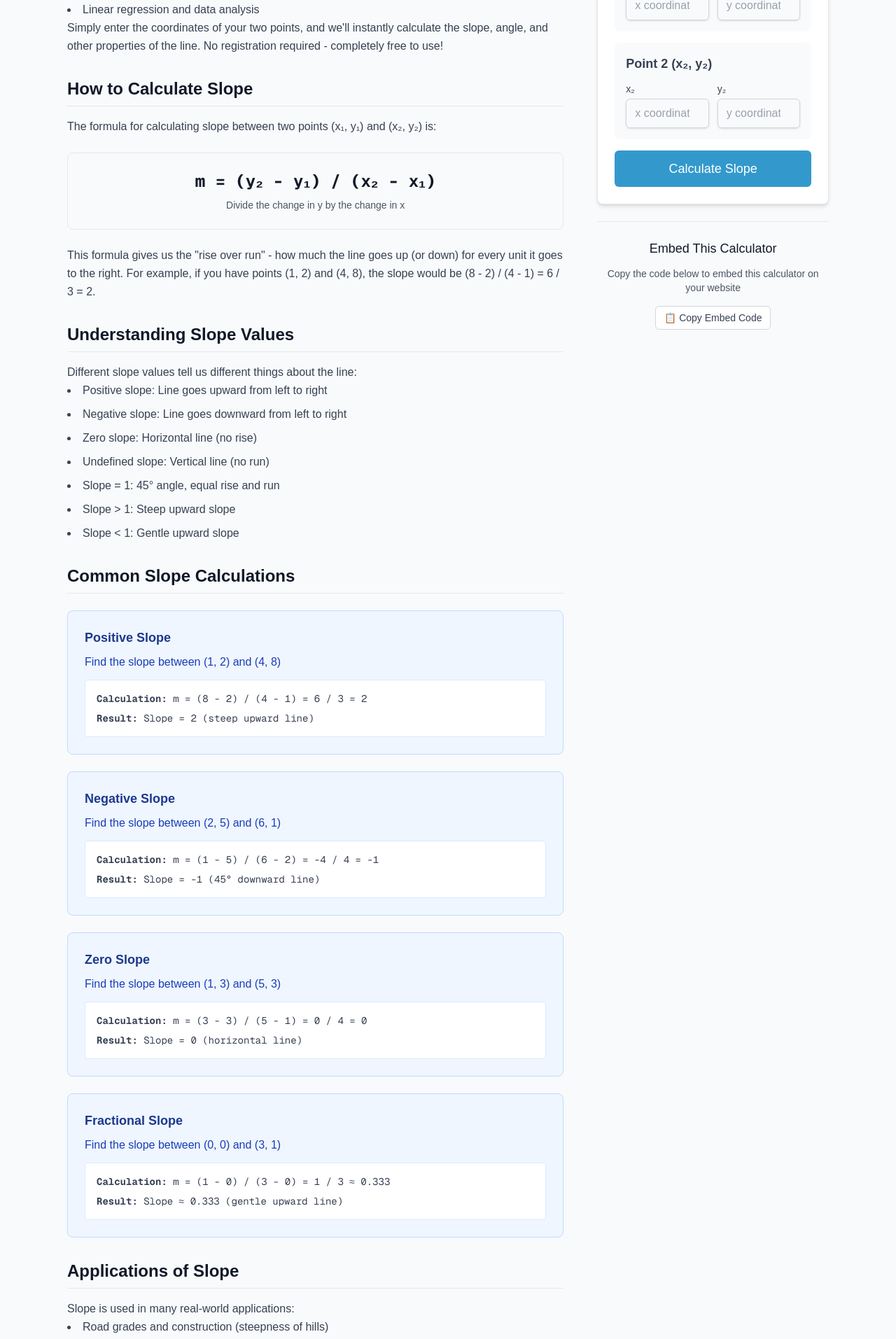
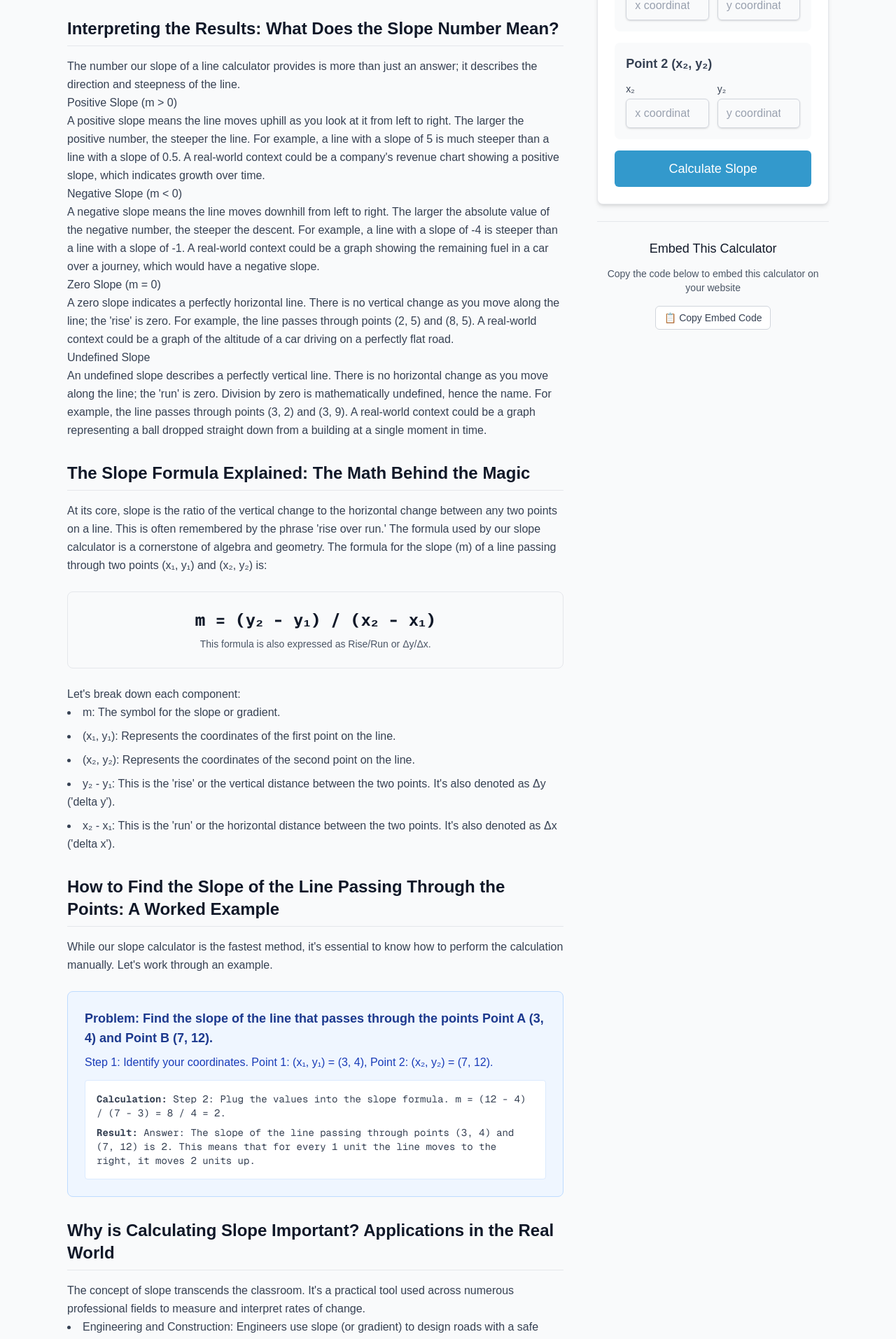
Before and after one commit to heyumarkhan/getcalculation.com, a Next.js app: page /slope in a window 1280 px wide. Shown: the part 660-2573 px from the top of the page at 70% size. Built offline with nearby package versions, Linux system fonts and the light colour scheme.

Commit message:
added seo content

```diff
--- a/app/(calculators)/slope/page.tsx
+++ b/app/(calculators)/slope/page.tsx
@@ -1,6 +1,6 @@
 import SlopeCalculator from '../../_components/calculators/SlopeCalculator';
 import CalculatorPageTemplate from '../../_components/layouts/CalculatorPageTemplate';
-import { SEOSection, SEOList, SEOFormula, SEOExample } from '../../_components/ui/SEOContent';
+import { SEOSection, SEOList, SEOFormula, SEOExample, SEOFAQ } from '../../_components/ui/SEOContent';
 
 export default function SlopePage() {
   return (
@@ -10,124 +10,116 @@ export default function SlopePage() {
       calculator={<SlopeCalculator />}
       slug="slope"
     >
-      <SEOSection title="What is Slope?">
+      <SEOSection title="How to Use Our Slope Calculator">
         <p>
-          Slope (also called gradient) measures how steep a line is. It represents the ratio of vertical change
-          to horizontal change between two points on a line. The slope tells us how much the line rises or falls
-          for every unit it moves horizontally. This calculator works for:
+          Getting your answer is straightforward. You just need the coordinates of two distinct points on the line.
         </p>
         <SEOList items={[
-          "Any two points on a coordinate plane",
-          "Algebra homework and assignments",
-          "Geometry and graphing problems",
-          "Engineering and physics calculations",
-          "Linear regression and data analysis"
+          "Enter Point 1: Input the coordinates for your first point into the (x₁, y₁) fields.",
+          "Enter Point 2: Input the coordinates for your second point into the (x₂, y₂) fields.",
+          "Calculate: Click the 'Calculate' button.",
+          "Get Your Result: The calculator will instantly display the slope of the line, along with a visual representation and a step-by-step breakdown of the calculation."
         ]} />
+      </SEOSection>
+
+      <SEOSection title="Interpreting the Results: What Does the Slope Number Mean?">
         <p>
-          Simply enter the coordinates of your two points, and we&apos;ll instantly calculate
-          the slope, angle, and other properties of the line. No registration required - completely free to use!
+          The number our slope of a line calculator provides is more than just an answer; it describes the direction and steepness of the line.
+        </p>
+
+        <h3>Positive Slope (m &gt; 0)</h3>
+        <p>
+          A positive slope means the line moves uphill as you look at it from left to right. The larger the positive number, the steeper the line. For example, a line with a slope of 5 is much steeper than a line with a slope of 0.5. A real-world context could be a company's revenue chart showing a positive slope, which indicates growth over time.
+        </p>
+
+        <h3>Negative Slope (m &lt; 0)</h3>
+        <p>
+          A negative slope means the line moves downhill from left to right. The larger the absolute value of the negative number, the steeper the descent. For example, a line with a slope of -4 is steeper than a line with a slope of -1. A real-world context could be a graph showing the remaining fuel in a car over a journey, which would have a negative slope.
+        </p>
+
+        <h3>Zero Slope (m = 0)</h3>
+        <p>
+          A zero slope indicates a perfectly horizontal line. There is no vertical change as you move along the line; the 'rise' is zero. For example, the line passes through points (2, 5) and (8, 5). A real-world context could be a graph of the altitude of a car driving on a perfectly flat road.
+        </p>
+
+        <h3>Undefined Slope</h3>
+        <p>
+          An undefined slope describes a perfectly vertical line. There is no horizontal change as you move along the line; the 'run' is zero. Division by zero is mathematically undefined, hence the name. For example, the line passes through points (3, 2) and (3, 9). A real-world context could be a graph representing a ball dropped straight down from a building at a single moment in time.
         </p>
       </SEOSection>
 
-      <SEOSection title="How to Calculate Slope">
+      <SEOSection title="The Slope Formula Explained: The Math Behind the Magic">
         <p>
-          The formula for calculating slope between two points (x₁, y₁) and (x₂, y₂) is:
+          At its core, slope is the ratio of the vertical change to the horizontal change between any two points on a line. This is often remembered by the phrase 'rise over run.' The formula used by our slope calculator is a cornerstone of algebra and geometry. The formula for the slope (m) of a line passing through two points (x₁, y₁) and (x₂, y₂) is:
         </p>
         <SEOFormula
           formula="m = (y₂ - y₁) / (x₂ - x₁)"
-          description="Divide the change in y by the change in x"
+          description="This formula is also expressed as Rise/Run or Δy/Δx."
         />
         <p>
-          This formula gives us the &quot;rise over run&quot; - how much the line goes up (or down)
-          for every unit it goes to the right. For example, if you have points (1, 2) and (4, 8),
-          the slope would be (8 - 2) / (4 - 1) = 6 / 3 = 2.
+          Let's break down each component:
+        </p>
+        <SEOList items={[
+          "m: The symbol for the slope or gradient.",
+          "(x₁, y₁): Represents the coordinates of the first point on the line.",
+          "(x₂, y₂): Represents the coordinates of the second point on the line.",
+          "y₂ - y₁: This is the 'rise' or the vertical distance between the two points. It's also denoted as Δy ('delta y').",
+          "x₂ - x₁: This is the 'run' or the horizontal distance between the two points. It's also denoted as Δx ('delta x')."
+        ]} />
+      </SEOSection>
+
+      <SEOSection title="How to Find the Slope of the Line Passing Through the Points: A Worked Example">
+        <p>
+          While our slope calculator is the fastest method, it's essential to know how to perform the calculation manually. Let's work through an example.
+        </p>
+        <SEOExample
+          title="Problem: Find the slope of the line that passes through the points Point A (3, 4) and Point B (7, 12)."
+          description="Step 1: Identify your coordinates. Point 1: (x₁, y₁) = (3, 4), Point 2: (x₂, y₂) = (7, 12)."
+          calculation="Step 2: Plug the values into the slope formula. m = (12 - 4) / (7 - 3) = 8 / 4 = 2."
+          result="Answer: The slope of the line passing through points (3, 4) and (7, 12) is 2. This means that for every 1 unit the line moves to the right, it moves 2 units up."
+        />
+      </SEOSection>
+
+      <SEOSection title="Why is Calculating Slope Important? Applications in the Real World">
+        <p>
+          The concept of slope transcends the classroom. It's a practical tool used across numerous professional fields to measure and interpret rates of change.
+        </p>
+        <SEOList items={[
+          "Engineering and Construction: Engineers use slope (or gradient) to design roads with a safe level of steepness, calculate the pitch of a roof for proper drainage, and ensure wheelchair accessibility ramps comply with regulations.",
+          "Physics: In kinematics, the slope of a position-time graph represents velocity, while the slope of a velocity-time graph represents acceleration. It’s fundamental to describing motion.",
+          "Finance and Economics: Analysts use slope to determine the rate of change in stock prices, company revenue, or economic indicators like GDP. A steep positive slope might signal a strong 'buy,' while a negative slope could indicate a downturn.",
+          "Geography and Environmental Science: Geographers use slope to analyze terrain for things like landslide risk, water runoff patterns, and optimal locations for farming or construction.",
+          "Data Science and Machine Learning: Slope is a foundational concept in linear regression, a common algorithm used to find trends and make predictions from data sets."
+        ]} />
+      </SEOSection>
+
+      <SEOSection title="Limitations of the Slope Calculation">
+        <p>
+          While incredibly useful, the standard slope formula has one primary limitation: it only applies to straight lines in a two-dimensional plane. For a curved line, the 'steepness' is constantly changing. To find the slope at a specific point on a curve, you need to use differential calculus to find the derivative, which gives you the slope of the tangent line at that exact point. Our slope of a line calculator is designed for the linear relationships found in algebra and geometry.
         </p>
       </SEOSection>
 
-      <SEOSection title="Understanding Slope Values">
-        <p>
-          Different slope values tell us different things about the line:
-        </p>
-        <SEOList items={[
-          "Positive slope: Line goes upward from left to right",
-          "Negative slope: Line goes downward from left to right",
-          "Zero slope: Horizontal line (no rise)",
-          "Undefined slope: Vertical line (no run)",
-          "Slope = 1: 45° angle, equal rise and run",
-          "Slope > 1: Steep upward slope",
-          "Slope < 1: Gentle upward slope"
+      <SEOSection title="Frequently Asked Questions (FAQ)">
+        <SEOFAQ questions={[
+          {
+            question: "What is the difference between slope and gradient?",
+            answer: "In the context of two-dimensional coordinate geometry, the terms slope and gradient are used interchangeably. They both refer to the same concept of a line's steepness. 'Gradient' is more commonly used in the UK and in higher-level mathematics and sciences (e.g., 'temperature gradient')."
+          },
+          {
+            question: "What is an undefined slope and why does it happen?",
+            answer: "An undefined slope occurs with a vertical line. This happens when the two points on the line have the same x-coordinate (e.g., (5, 2) and (5, 10)). When you plug this into the formula, the denominator (x₂ - x₁) becomes zero (5 - 5 = 0). Since division by zero is mathematically undefined, we say the slope is undefined."
+          },
+          {
+            question: "Can the slope be a fraction or a decimal?",
+            answer: "Absolutely. A slope can be any real number. A fractional slope like 2/3 simply means that for every 3 units you move horizontally (the run), you move 2 units vertically (the rise). This is very common in real-world applications like calculating the pitch of a roof."
+          },
+          {
+            question: "How does slope relate to the equation of a line?",
+            answer: "Slope (m) is a critical component of a line's equation. The most common form is the slope-intercept form, y = mx + b, where m is the slope and b is the y-intercept. If you have the slope and a single point, you can determine the line's full equation."
+          }
         ]} />
       </SEOSection>
 
-      <SEOSection title="Common Slope Calculations">
-        <SEOExample
-          title="Positive Slope"
-          description="Find the slope between (1, 2) and (4, 8)"
-          calculation="m = (8 - 2) / (4 - 1) = 6 / 3 = 2"
-          result="Slope = 2 (steep upward line)"
-        />
-
-        <SEOExample
-          title="Negative Slope"
-          description="Find the slope between (2, 5) and (6, 1)"
-          calculation="m = (1 - 5) / (6 - 2) = -4 / 4 = -1"
-          result="Slope = -1 (45° downward line)"
-        />
-
-        <SEOExample
-          title="Zero Slope"
-          description="Find the slope between (1, 3) and (5, 3)"
-          calculation="m = (3 - 3) / (5 - 1) = 0 / 4 = 0"
-          result="Slope = 0 (horizontal line)"
-        />
-
-        <SEOExample
-          title="Fractional Slope"
-          description="Find the slope between (0, 0) and (3, 1)"
-          calculation="m = (1 - 0) / (3 - 0) = 1 / 3 ≈ 0.333"
-          result="Slope ≈ 0.333 (gentle upward line)"
-        />
-      </SEOSection>
-
-      <SEOSection title="Applications of Slope">
-        <p>
-          Slope is used in many real-world applications:
-        </p>
-        <SEOList items={[
-          "Road grades and construction (steepness of hills)",
-          "Economics (supply and demand curves)",
-          "Physics (velocity and acceleration graphs)",
-          "Engineering (structural analysis and design)",
-          "Statistics (linear regression and trend analysis)",
-          "Computer graphics (3D modeling and animation)",
-          "Geography (topographic maps and elevation)"
-        ]} />
-      </SEOSection>
-
-      <SEOSection title="Special Cases">
-        <p>
-          There are some special cases to be aware of:
-        </p>
-        <SEOList items={[
-          "Vertical lines: Slope is undefined (cannot divide by zero)",
-          "Horizontal lines: Slope is zero (no vertical change)",
-          "Parallel lines: Have the same slope",
-          "Perpendicular lines: Slopes are negative reciprocals",
-          "Same point: Cannot calculate slope (need two different points)"
-        ]} />
-      </SEOSection>
-
-      <SEOSection title="Why Use Our Slope Calculator?">
-        <SEOList items={[
-          "Instant calculations with no math errors",
-          "Shows slope, angle, and line equation",
-          "Handles both positive and negative slopes",
-          "Supports decimal numbers for precise calculations",
-          "Clear interpretation of slope meaning",
-          "Completely free and no registration required",
-          "Mobile-friendly and easy to use"
-        ]} />
-      </SEOSection>
     </CalculatorPageTemplate>
   );
 }
```
Also changed, not shown: app/(calculators)/area/page.tsx (+23 -11 lines), app/(calculators)/perimeter/page.tsx (+23 -23 lines), app/_components/ui/SEOContent.tsx (+23 -0 lines).
